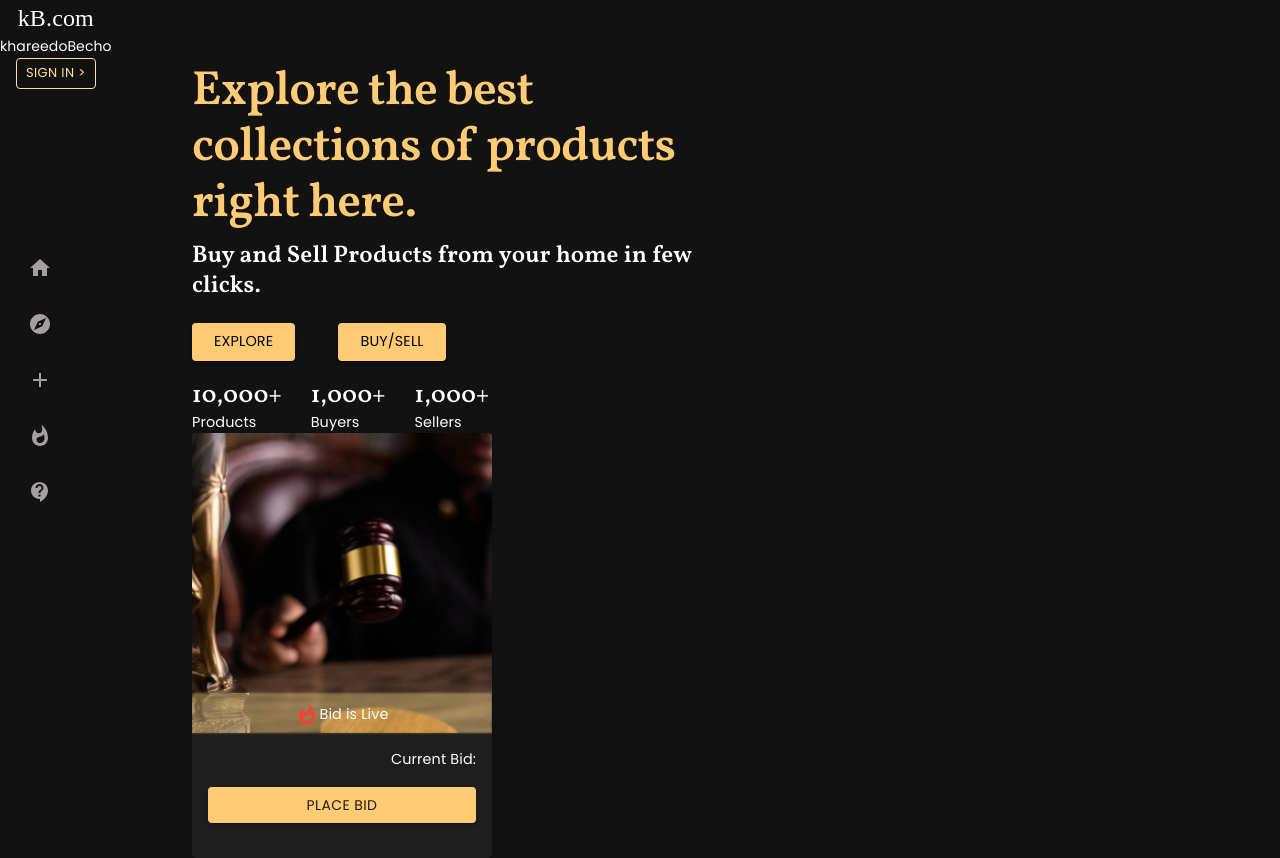
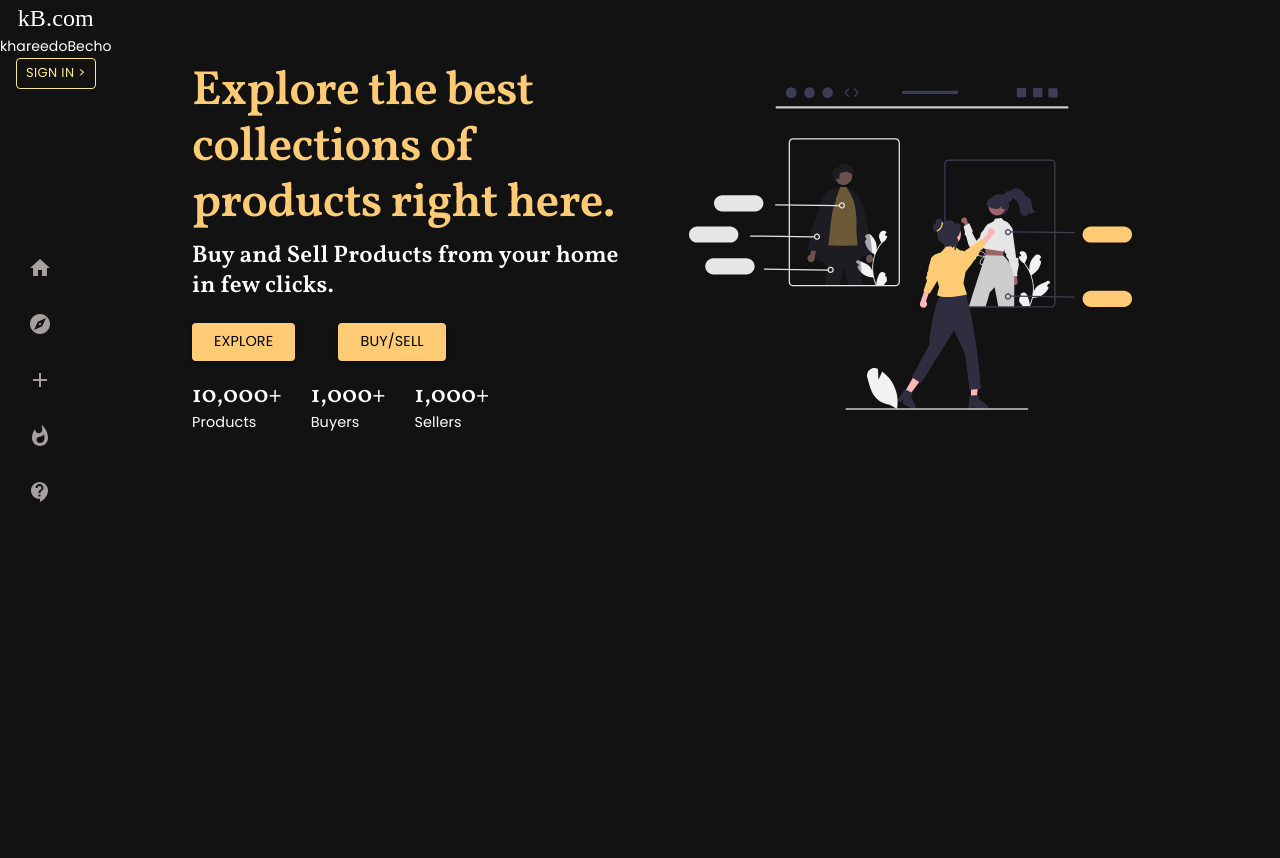
Before and after one commit to VIVEKsINGH8509/auction, a React (Create React App) app: page / in a window 1280 px wide. After the commit the page ends 800 px from the top, so only its background shows below. Built offline with nearby package versions, Linux system fonts and the light colour scheme; a web font is replaced by a local one.

Commit message:
style- hero section done

```diff
--- a/src/components/HeroSection.jsx
+++ b/src/components/HeroSection.jsx
@@ -15,11 +15,13 @@ import {
 } from "@mui/material";
 import { Link } from "@mui/material";
 import CountUp from "react-countup";
+import img from '../assets/shoppingImg.svg'
+import imgTwo from '../assets/imgshop.svg'
 
 const HeroSection = () => {
   return (
     <>
-      <Box paddingLeft='4rem' paddingTop='4rem'>
+      <Box paddingLeft="4rem" paddingTop="4rem" display="flex" gap='3em'>
         <Box width="50%" display="flex" flexDirection="column" gap="1.5em">
           <Box>
             <Box display="flex" flexDirection="column" gap="10px">
@@ -32,13 +34,13 @@ const HeroSection = () => {
               </Typography>
             </Box>
           </Box>
-          <Box display='flex' gap='3em'>
+          <Box display="flex" gap="3em">
             <Button variant="contained" size="large">
               <Typography color="extra.main">
                 <Link
                   to="/signup"
-                //   color="extra.main"
-                  sx={{ textDecoration: "none", color:'black'  }}
+                  //   color="extra.main"
+                  sx={{ textDecoration: "none", color: "black" }}
                 >
                   Explore
                 </Link>
@@ -48,17 +50,17 @@ const HeroSection = () => {
               <Typography>
                 <Link
                   to="/signup"
-                //   color="black"
-                  sx={{ textDecoration: "none", color:'black' }}
+                  //   color="black"
+                  sx={{ textDecoration: "none", color: "black" }}
                 >
                   Buy/Sell
                 </Link>
               </Typography>
             </Button>
           </Box>
-          <Box display='flex' gap='2em'>
+          <Box display="flex" gap="2em">
             <Box>
-              <Typography variant="h4" display='flex' alignItems='center'>
+              <Typography variant="h4" display="flex" alignItems="center">
                 <CountUp end={10000} />+
               </Typography>
               <Typography>
@@ -67,7 +69,7 @@ const HeroSection = () => {
               </Typography>
             </Box>
             <Box>
-              <Typography variant="h4" display='flex' alignItems='center'>
+              <Typography variant="h4" display="flex" alignItems="center">
                 <CountUp end={1000} />+
               </Typography>
               <Typography>
@@ -76,7 +78,7 @@ const HeroSection = () => {
               </Typography>
             </Box>
             <Box>
-              <Typography variant="h4" display='flex' alignItems='center'>
+              <Typography variant="h4" display="flex" alignItems="center">
                 <CountUp end={1000} />+
               </Typography>
               <Typography>
@@ -87,8 +89,8 @@ const HeroSection = () => {
           </Box>
         </Box>
 
-        <Box>
-        <ProductCard/>
+        <Box display="flex">
+          <img src={imgTwo} width='75%'/>
         </Box>
       </Box>
     </>
```
Also changed, not shown: src/assets/imgshop.svg (added), src/assets/shoppingImg.svg (added).
